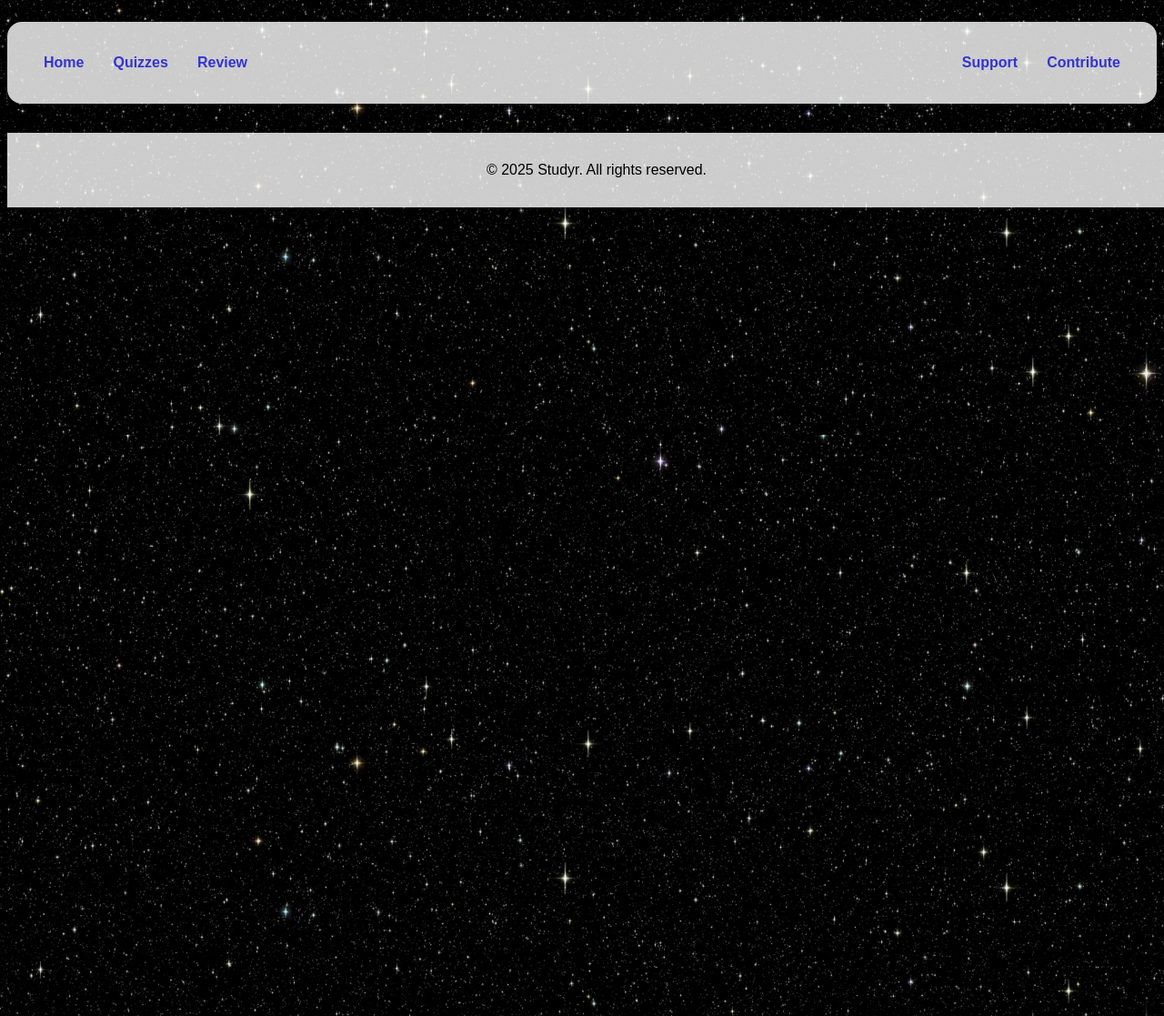
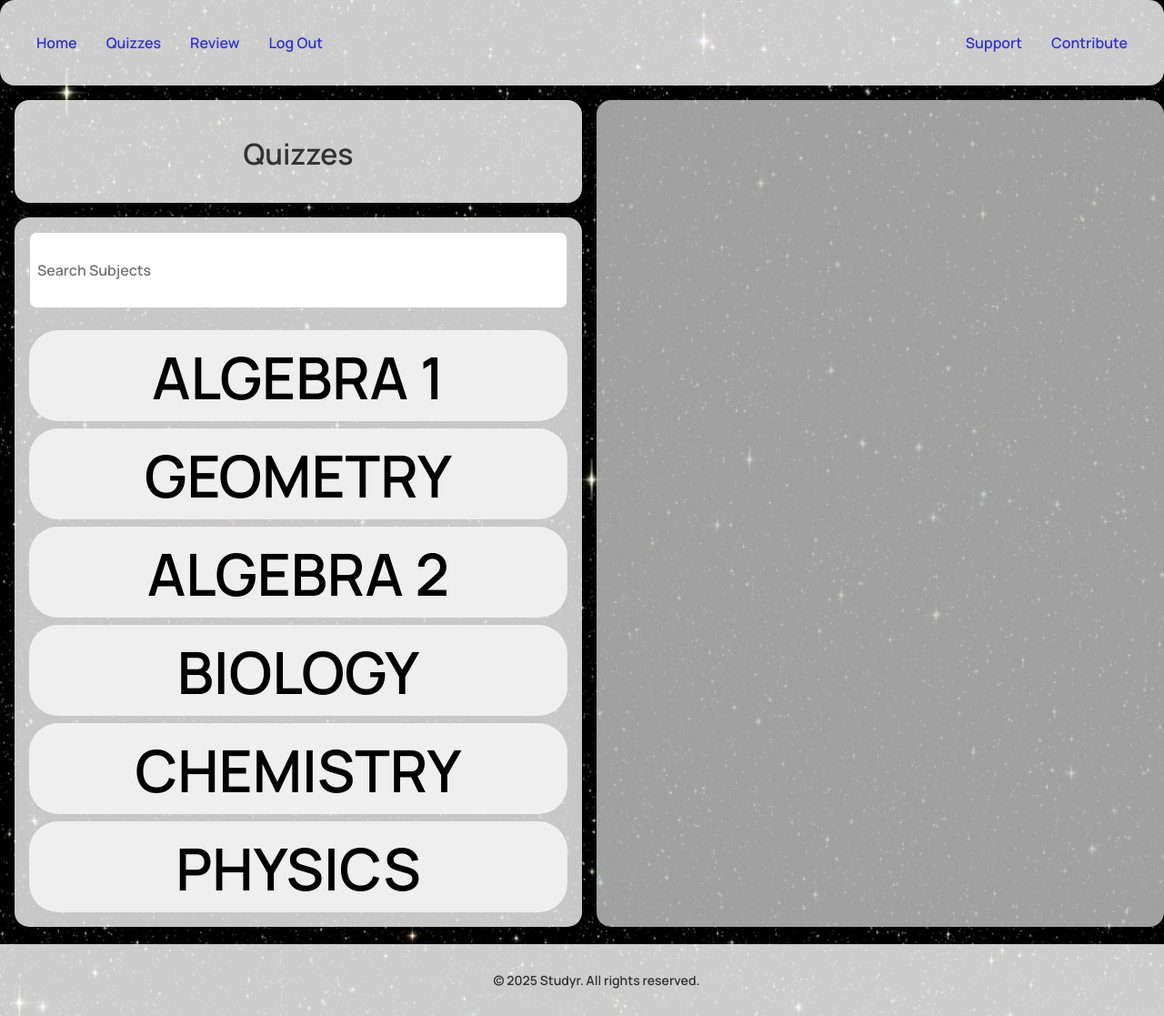
Before and after one commit to rialdcart098/CS50-Week-10, a Flask app: page /quizzes/ in a window 1280 px wide. Shown: the whole page at 91% size. Run offline with Flask 3, Linux system fonts and the light colour scheme; the visitor is signed in with stand-in values (Sample User, id 1).

Commit message:
Worked on quiz, added query to search subject, and results (To be added) will be worked on tommorow.

```diff
--- a/app.py
+++ b/app.py
@@ -30,6 +30,11 @@ def after_request(response):
     response.headers["Pragma"] = "no-cache"
     return response
 
+@app.route("/logout")
+@login_required
+def logout():
+    session.clear()
+    return redirect("/login")
 
 @app.route("/")
 @login_required #Work on this once you get home
--- a/static/style.css
+++ b/static/style.css
@@ -1,20 +1,14 @@
-nav
-{
+nav {
     display: flex;
     justify-content: space-between;
     align-items: center;
-    padding: 2rem 2rem;
+    padding: 2rem;
     background-color: rgba(255, 255, 255, 0.8);
     box-shadow: 0 2px 4px rgba(0, 0, 0, 0.1);
     border-radius: 1rem;
-    margin-top: 1rem;
-    margin-bottom: 2rem;
-    position: sticky;
-    top: 0;
-    z-index: 1000;
+    margin: 0;
+
 }
-
-
 
 .nav-side
 {
@@ -25,27 +19,38 @@ nav
 }
 button[type="submit"]
 {
+    display: flex;
+    justify-content: center;
+    align-items: center;
     padding: 0.5rem 1rem;
     font-size: 1rem;
     font-weight: bold;
-    border: 1px;
+    width: 100%;
+    border: none;
     border-radius: 0.5rem;
     background-color: #3434d0;
-
     color: white;
     cursor: pointer;
     transition: background-color 0.3s ease;
 }
-button[type="submit"]:hover
+button:hover
 {
-    background-color: #2323a0;
+    filter: brightness(80%);
+}
+button:active {
+    filter: brightness(60%);
 }
 body
 {
     background-color: #020202;
-    font-family: Arial, sans-serif;
+    font-family: "Manrope", sans-serif;
+    font-optical-sizing: auto;
+    font-style: normal;
     display: flex;
     flex-direction: column;
+    min-height: 100vh;
+    margin: 0;
+    padding: 0;
     background-image: url('bg_images/backgroundImage.png');
     background-size: cover;
     background-position: center;
@@ -54,25 +59,26 @@ body
 {
     color: #cd3d3d;
 }
-.container
-{
+.container {
+    position: relative;
     display: flex;
-    justify-content: center;
+    flex-direction: column;
     align-items: center;
-    min-height: 100px;
-    height: 100vh;
     max-width: 37rem;
     margin: auto;
     background: none;
     padding: 2rem;
-    border-radius: 10rem;
+    border-radius: 3rem;
     box-shadow: 0 0 0.625rem rgba(0, 0, 0, 0.1);
+    margin-top: 3rem;
 }
+
 .box {
     display: flex;
     flex-direction: column;
     align-items: center;
-    justify-content: space-between;
+    justify-content: center;
+    align-content: center;
     width: 100%;
     max-width: 28rem;
     padding: 2rem;
@@ -91,9 +97,10 @@ body
         padding: 1rem;
     }
 }
-.title
-{
+.title {
+    text-align: center;
     font-size: 2rem;
+    font-weight: 800;
     margin-bottom: 1rem;
     color: #333;
 }
@@ -109,12 +116,83 @@ a:hover
     background: rgba(52, 52, 208, 0.1);
     border-radius: 0.5rem;
 }
-footer
-{
+footer {
     text-align: center;
     padding: 1rem;
     background-color: rgba(255, 255, 255, 0.8);
     box-shadow: 0 -2px 4px rgba(0, 0, 0, 0.1);
-    bottom: 0;
     width: 100%;
+    margin-bottom: 0;
+    margin-top: auto;
+    font-size: 0.875rem;
+    color: #333;
+    z-index: 1000;
+    position: static;
+    bottom: auto;
+    min-height: 0;
 }
+input
+{
+    font-family: "Manrope", sans-serif;
+    padding: 0.5rem;
+    font-size: 1rem;
+    border: 1px solid #ccc;
+    border-radius: 0.5rem;
+    width: 100%;
+    box-sizing: border-box;
+    margin-bottom: 1rem;
+}
+.page-container {
+  display: grid;
+  grid-template-columns: 50% 50%;
+  grid-template-rows: auto 1fr;
+  gap: 1rem;
+
+  height: calc(100vh - 4rem - 3rem - 4rem);
+
+  padding: 1rem;
+  box-sizing: border-box;
+  overflow: hidden;
+}
+
+.page-head {
+  grid-column: 1 / 2;
+  grid-row: 1 / 2;
+  background: rgba(255,255,255,0.8);
+  padding: 1rem;
+  border-radius: 1rem;
+  box-shadow: 0 2px 4px rgba(0,0,0,0.1);
+}
+
+
+.top-right {
+    font-size: 2rem;
+  grid-column: 2 / 3;
+  grid-row: 1 / 3;
+  background: rgba(200,200,200,0.8);
+  padding: 2rem;
+  border-radius: 1rem;
+  box-shadow: 0 0 10px rgba(0,0,0,0.1);
+}
+
+
+.page-main {
+  display: grid;
+  grid-auto-rows: 100px;
+  gap: 0.5rem;
+  overflow-y: auto;
+  grid-row: 2 / 3;
+  background: rgba(249,249,249,0.8);
+  padding: 1rem;
+  border-radius: 1rem;
+  box-shadow: 0 0 10px rgba(0,0,0,0.1);
+}
+
+button[type="button"] {
+    font-family: "Manrope", sans-serif;
+    padding: 0.5rem 1rem;
+    border: none;
+    border-radius: 2rem;
+    font-size: 4rem;
+
+}
--- a/templates/layout.html
+++ b/templates/layout.html
@@ -5,6 +5,10 @@
     <meta name="viewport" content="initial-scale=1, width=device-width">
     <title>Studyr - {{ page }}</title>
     <link href="../static/style.css" rel="stylesheet">
+    <link rel="preconnect" href="https://fonts.googleapis.com">
+    <link rel="preconnect" href="https://fonts.gstatic.com" crossorigin>
+    <link href="https://fonts.googleapis.com/css2?family=Manrope:wght@600&display=swap" rel="stylesheet">
+    <link href="../static/script.js" rel="script">
     <link rel="icon" type="image/png" href="">
 </head>
 <nav>
@@ -13,6 +17,7 @@
             <a href="/">Home</a>
             <a href="/quizzes">Quizzes</a>
             <a href="/review">Review</a>
+            <a href="/logout">Log Out</a>
 <!--    TBA    <a href="/profile">Profile</a>-->
 <!--        <a href="/logout">Logout</a>-->
         {% else %}
--- a/templates/quizzes.html
+++ b/templates/quizzes.html
@@ -1,5 +1,63 @@
 {% extends 'layout.html' %}
 
 {% block content %}
+<body>
 
+
+<div class="page-container">
+    <div class="page-head">
+        <h1 class="title">Quizzes</h1>
+    </div>
+    <div class="top-right">
+        <ul>
+
+        </ul>
+    </div>
+    <div class="page-main">
+        <input type="search" name="search" id="search" placeholder="Search Subjects">
+
+        <script>
+            const subjects = ["algebra1", "geometry", "algebra2", "biology", "chemistry", "physics"];
+            const container = document.querySelector(".page-main");
+
+            subjects.forEach(subject => {
+                const button = document.createElement("button");
+                button.type = "button";
+                button.name = subject;
+                button.textContent = subject.replace(/\d+/g, " $&").toUpperCase();
+                button.style.width = "100%"; // keeps buttons full width
+                button.onclick = () => loadQuiz(subject);
+                container.appendChild(button);
+            });
+
+            const searchInput = document.querySelector('input[name="search"]');
+            searchInput.addEventListener('input', () => {
+                const searchTerm = searchInput.value.toLowerCase();
+                document.querySelectorAll(".page-main button").forEach(button => {
+                    button.style.display = button.name.toLowerCase().includes(searchTerm) ? 'inline-block' : 'none';
+                });
+            });
+
+            // Load JSON
+            function loadQuiz(subject) {
+                fetch(`/quizzes/${subject}.json`)
+                    .then(res => res.json())
+                    .then(data => renderQuiz(data))
+                    .catch(err => console.error("Failed to load quiz:", err));
+            }
+
+            // Render quiz
+            function renderQuiz(data) {
+                const quizList = document.getElementById("quiz-list");
+                quizList.innerHTML = ""; // clear old questions
+                data.questions.forEach(q => {
+                    const li = document.createElement("li");
+                    li.textContent = q.question;
+                    quizList.appendChild(li);
+                });
+            }
+        </script>
+    </div>
+</div>
+</body>
 {% endblock %}
```
Also changed, not shown: regents/geometryjune2025.json (renamed from geometry_regents/package.json).
